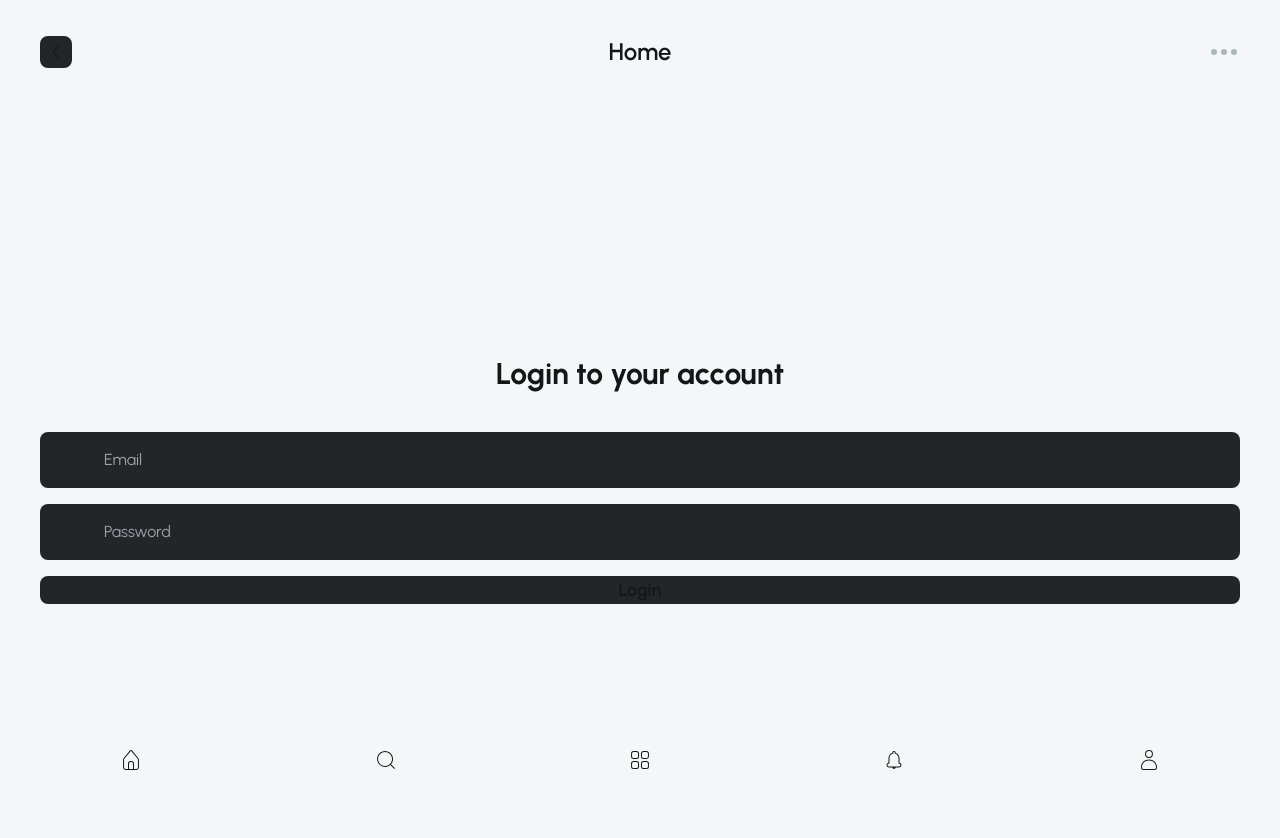
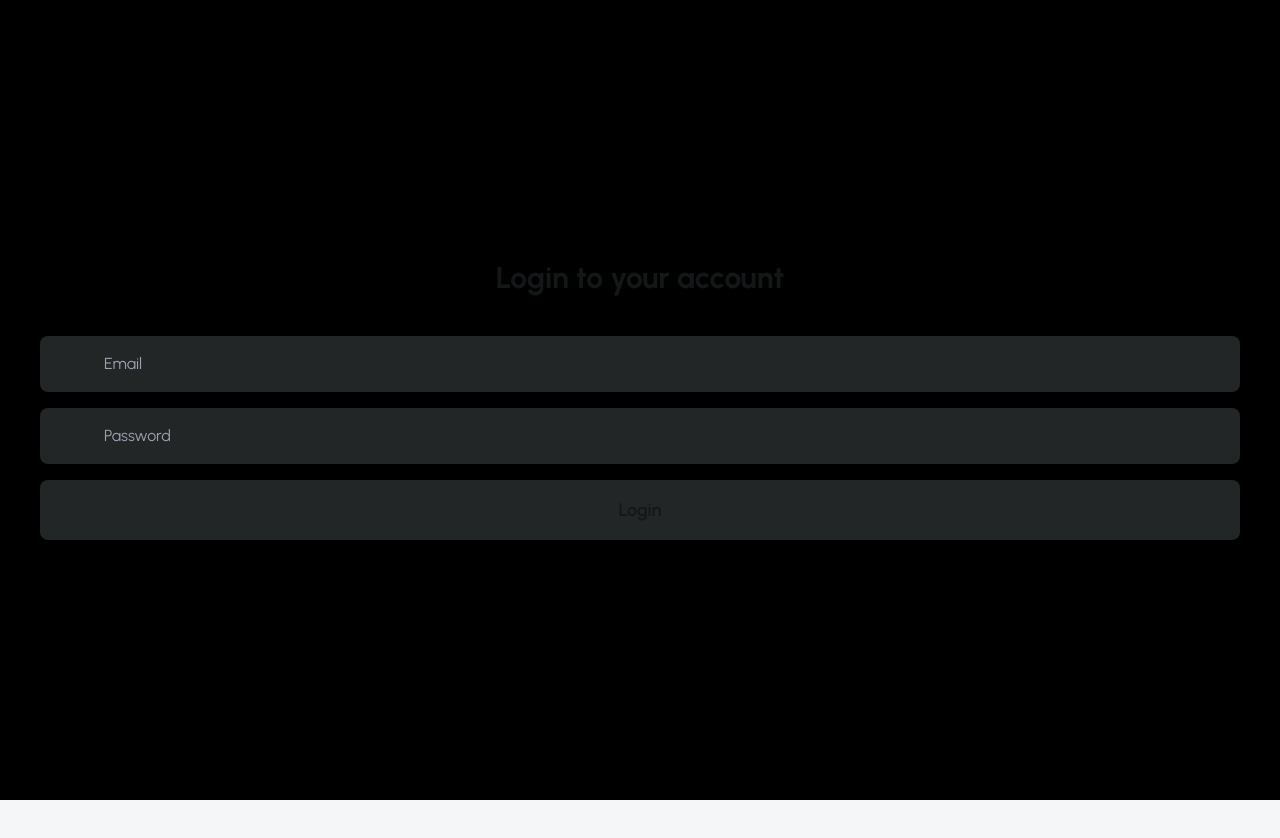
Before and after one commit to sghere/kaarya-next, a Next.js app: page /login in a window 1280 px wide. Shown: the top 838 px of the page. After the commit the page ends 800 px from the top, so only its background shows below. Built offline with nearby package versions, Linux system fonts and the light colour scheme; no server answers.

Commit message:
feat: authentication complete

```diff
--- a/app/login/page.jsx
+++ b/app/login/page.jsx
@@ -1,16 +1,15 @@
 import { signIn } from "@/auth";
 import Button from "@/common/components/Button";
-import { constants } from "@/common/constants";
 
 const Login = () => {
   // if (constants.isAuthenticated) return <Navigate to="/" />;
   return (
-    <div className=" flex flex-col items-center justify-center h-screen gap-10  p-10">
+    <div className=" flex flex-col items-center justify-center fixed top-0 left-0 bg-black size-full z-10 p-10 gap-10 ">
       <h1 className="font-bold text-3xl">Login to your account</h1>
       <form
         action={async () => {
           "use server";
-          await signIn("google");
+          await signIn("google", { redirectTo: "/" });
         }}
         className="form grid gap-4 items-baseline w-full"
       >
@@ -26,7 +25,7 @@ const Login = () => {
           placeholder="Password"
           className="bg-primary-700 rounded-lg p-4 pl-16"
         />
-        <Button type="submit" size="large">
+        <Button type="submit" size="large" className="py-4">
           Login
         </Button>
       </form>
--- a/app/profile/page.js
+++ b/app/profile/page.js
@@ -1,3 +1,5 @@
+"use client";
+import { signOut } from "next-auth/react";
 import Link from "next/link";
 import {
   CiMedicalClipboard,
@@ -49,7 +51,12 @@ const Account = () => {
             </Link>
           );
         })}
-        <li className="cursor-pointer text-lg flex gap-3 items-center transition-all dark:hover:text-primary-300 w-full font-thin px-8 py-2" onClick={}>
+        <li
+          className="cursor-pointer text-lg flex gap-3 items-center transition-all dark:hover:text-primary-300 w-full font-thin px-8 py-2"
+          onClick={async () => {
+            signOut();
+          }}
+        >
           <CiLogout className="size-8" />
           Logout
         </li>
--- a/auth.js
+++ b/auth.js
@@ -9,6 +9,9 @@ export const { handlers, signIn, signOut, auth } = NextAuth({
     }),
   ],
   secret: process.env.AUTH_SECRET,
+  pages: {
+    signIn: "/login", // This is your custom login page
+  },
   callbacks: {
     authorized: async ({ auth }) => {
       // Logged in users are authenticated, otherwise redirect to login page
--- a/middleware.js
+++ b/middleware.js
@@ -1,4 +1,4 @@
 export { auth as middleware } from "@/auth";
 export const config = {
-  matcher: ["/((?!api|_next/static|_next/image|favicon.ico).*)"],
+  matcher: ["/((?!api|_next/static|_next/image|favicon.ico|login).*)"],
 };
```
